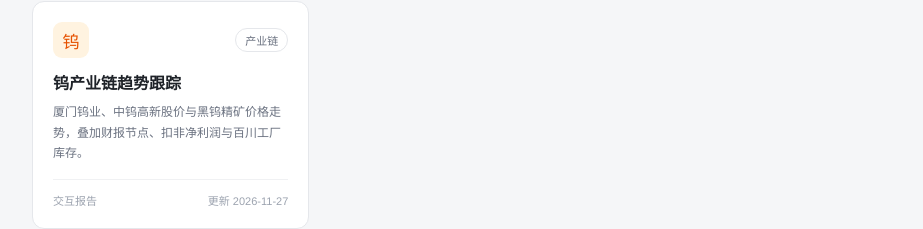
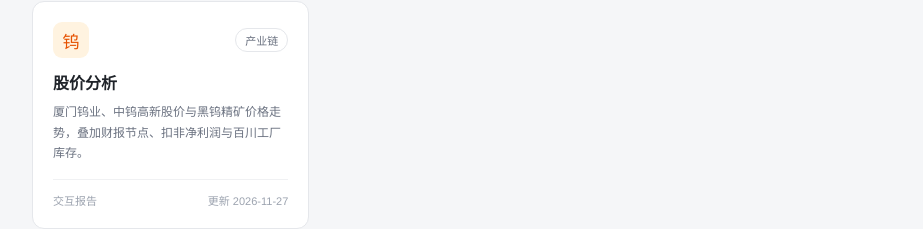
Before and after one commit to Manki-hhh/research-hub, a plain HTML site: page index.html in a window 1280 px wide. Shown: the part 413-642 px from the top of the page, without its empty margins (178-1101 px from the left). Drawn offline with Linux system fonts and the light colour scheme.

Commit message:
Rename entry to 股价分析

```diff
--- a/index.html
+++ b/index.html
@@ -122,7 +122,7 @@
 <script>
 const ENTRIES = [
   {
-    title: "钨产业链趋势跟踪",
+    title: "股价分析",
     desc: "厦门钨业、中钨高新股价与黑钨精矿价格走势，叠加财报节点、扣非净利润与百川工厂库存。",
     tags: ["产业链", "价格", "库存", "财报"],
     tagLabel: "产业链",
```
